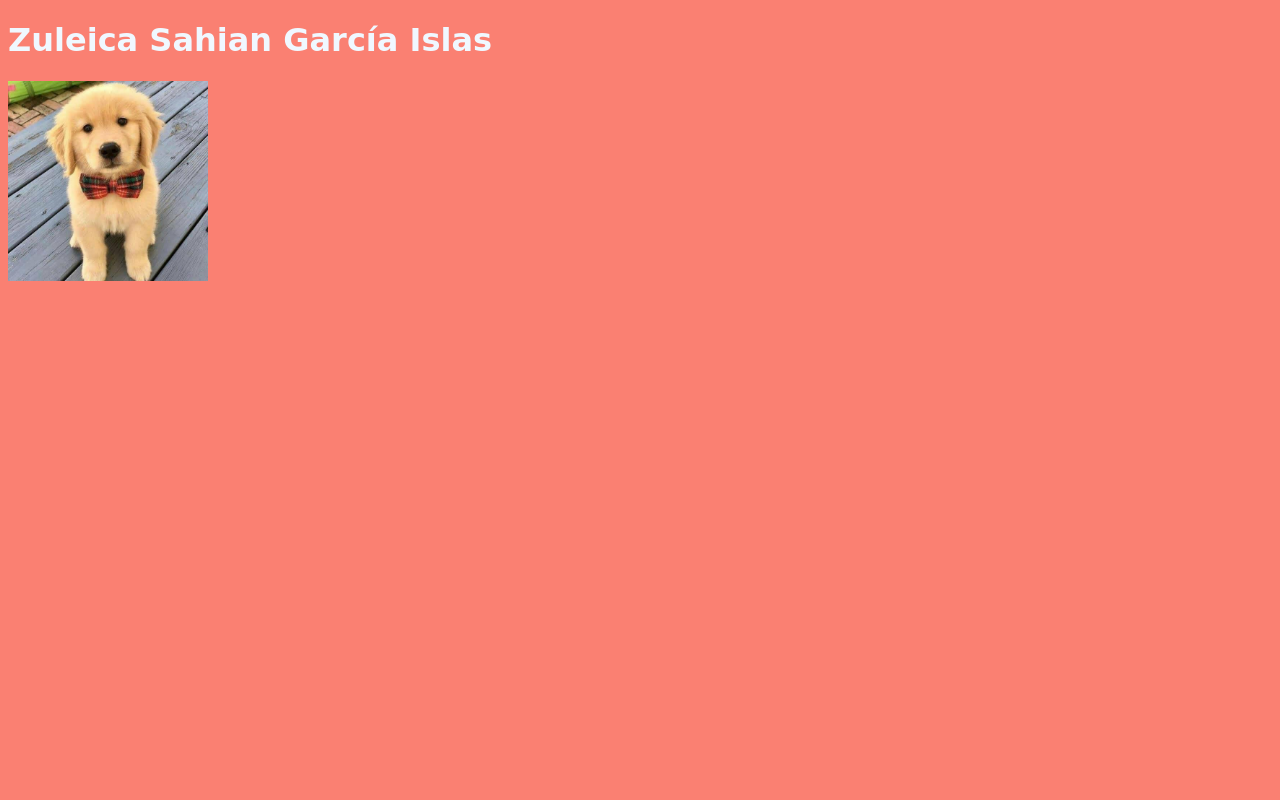
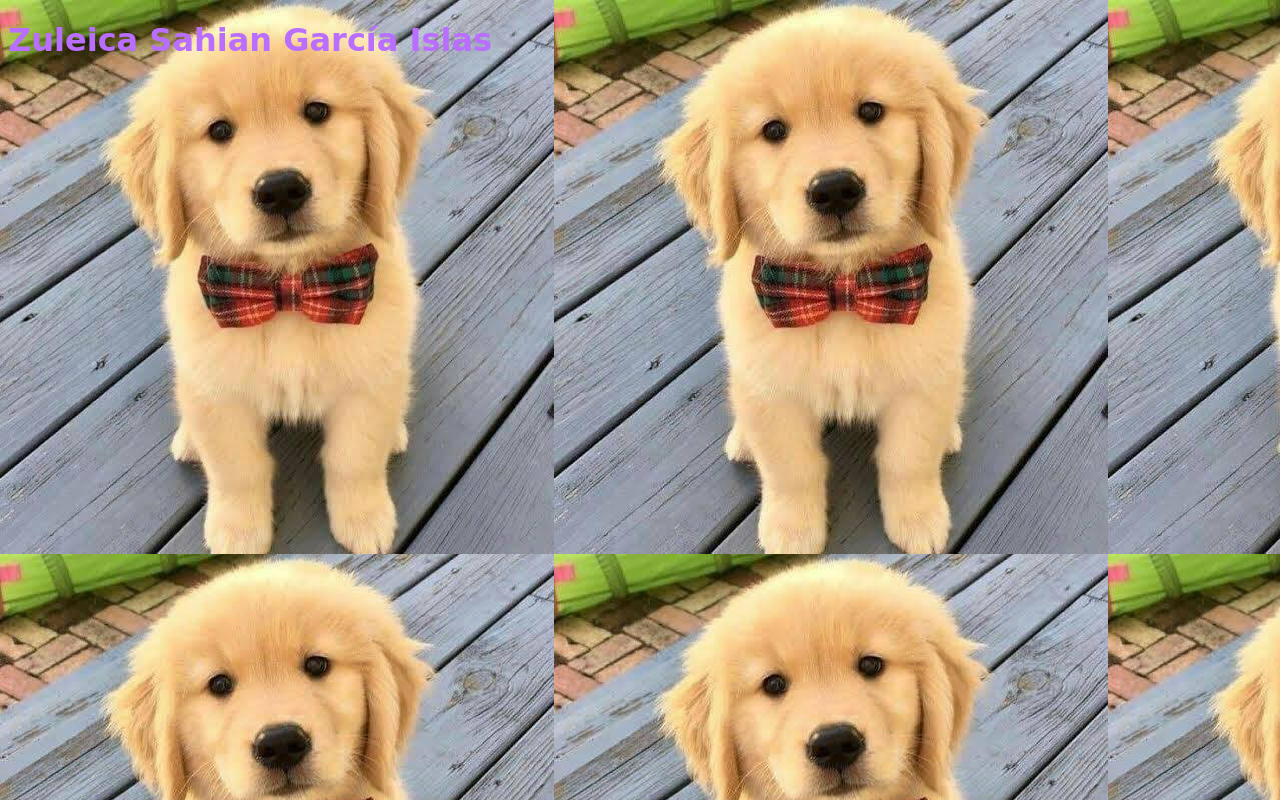
Before and after one commit to ZulGI/generation-ch16, a plain HTML site: page 2-Intro-Web/htmlAvanzado/curriculum.html in a window 1280 px wide. Drawn offline with Linux system fonts and the light colour scheme.

```diff
--- a/2-Intro-Web/Intro/assets/css/style.css
+++ b/2-Intro-Web/Intro/assets/css/style.css
@@ -1,4 +1,3 @@
-
 body {
     background-color: antiquewhite;
 }
--- a/2-Intro-Web/htmlAvanzado/assets/css/curriculum.css
+++ b/2-Intro-Web/htmlAvanzado/assets/css/curriculum.css
@@ -1,5 +1,10 @@
+body{
+    background-image: url("../../../html/assets/img/Perrito.jpg");
+}
+
+
 h1{
-    color: aliceblue;
+    color: rgb(185, 110, 255);
     font-family: cursive;
 
 }
--- a/2-Intro-Web/htmlAvanzado/curriculum.html
+++ b/2-Intro-Web/htmlAvanzado/curriculum.html
@@ -9,10 +9,10 @@
     <link rel="stylesheet" href="assets/css/curriculum.css">
 
 </head>
-<body bgcolor="salmon">
+<body>
     <h1>Zuleica Sahian García Islas</h1>
 
-    <img src="../html/assets/img/Perrito.jpg" alt="Imagen de perrito" width="200">
+
 
 
 </body>
```
Also changed, not shown: 2-Intro-Web/introCss/medidad.html (+1 -1 lines), 2-Intro-Web/html/assets/img/Gatito.jpg (renamed from 2-Intro-Web/html/assets/img/WhatsApp Image 2022-07-20 at 3.19.35 PM.jpeg).
